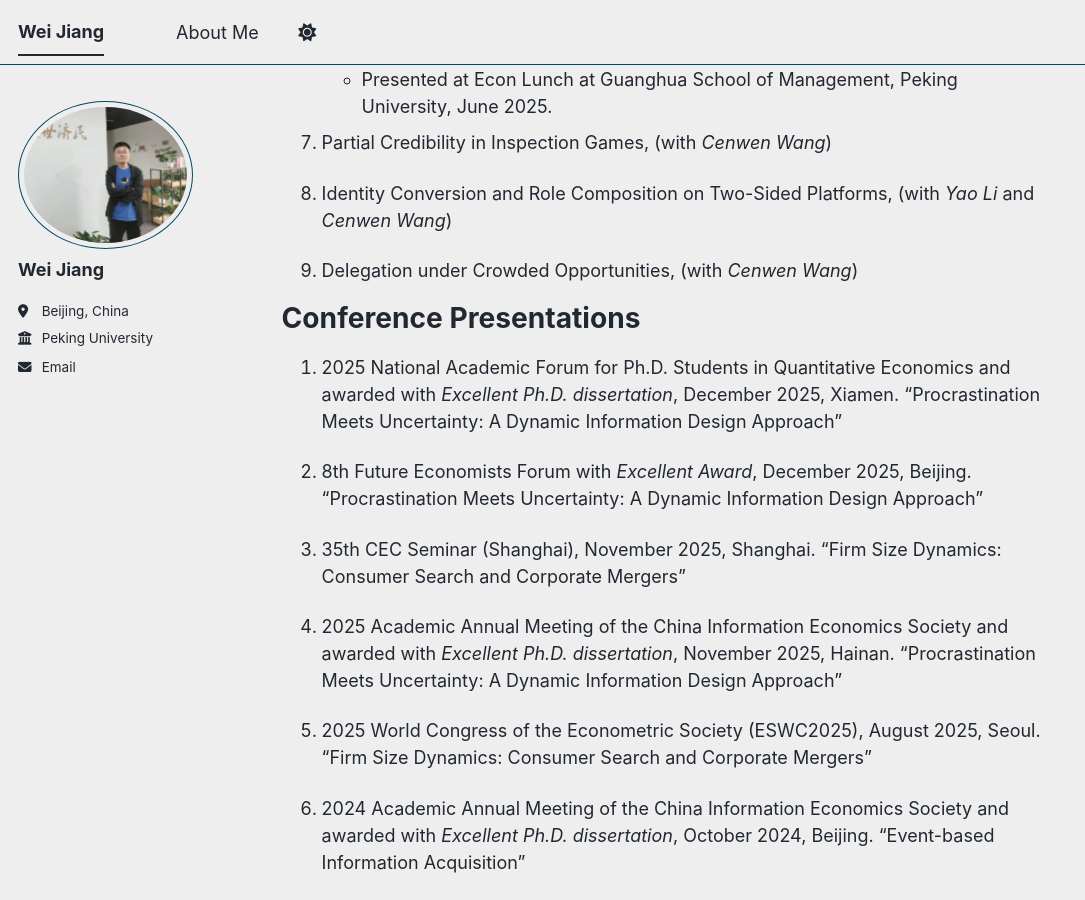
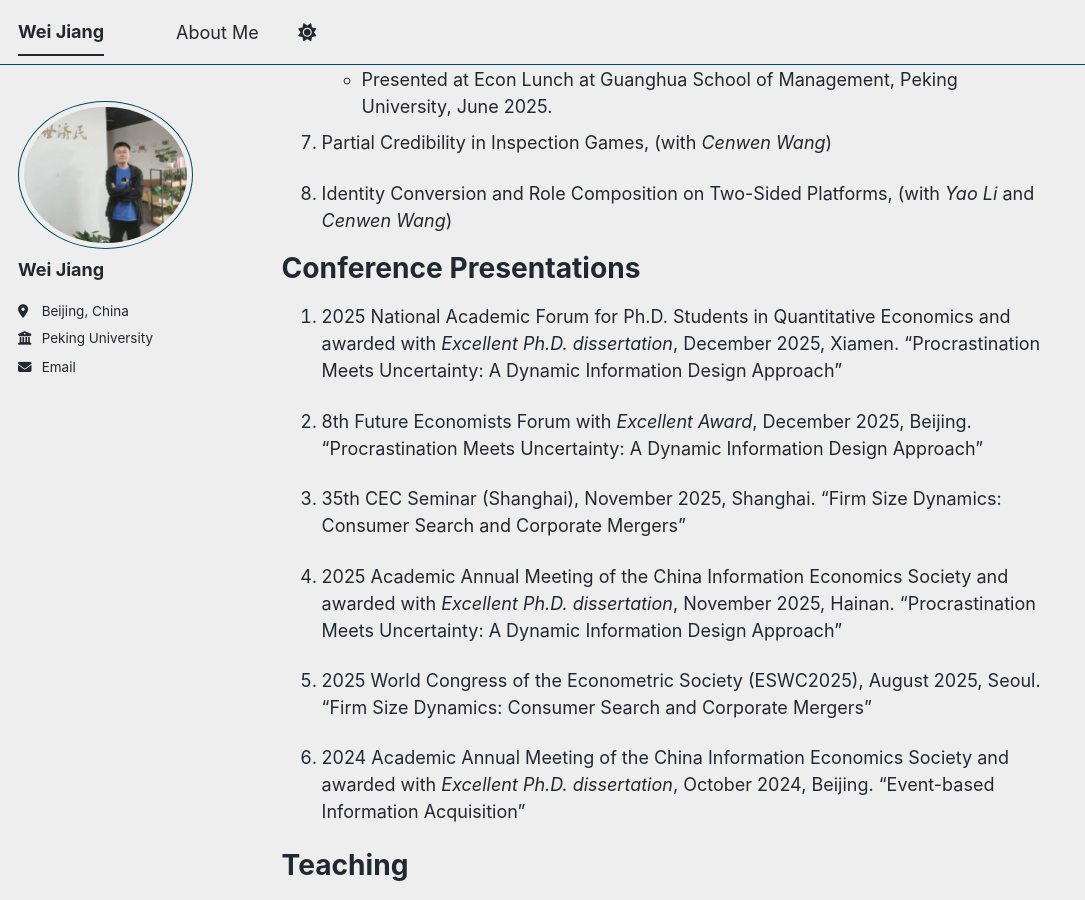
Before and after one commit to jiangwei-econ/jiangwei-econ.github.io, a Jekyll site: the page built from _pages/about.md, in a window 1280 px wide and 900 px high, scrolled down 1746 px. Shown: the whole window, without its empty margins (0-1085 px from the left). Built offline with Jekyll 4.4.1, drawn with Linux system fonts in a browser that asks for light colours; a script bundle is joined from its source files by our own code; library files that are not in the unit come from our copies.

Commit message:
Update about.md

```diff
--- a/_pages/about.md
+++ b/_pages/about.md
@@ -57,7 +57,6 @@ Working Papers
 
 1. Identity Conversion and Role Composition on Two-Sided Platforms, (with *Yao Li* and *Cenwen Wang*)
 
-1. Delegation under Crowded Opportunities, (with *Cenwen Wang*)
 
 Conference Presentations
 ======
```
